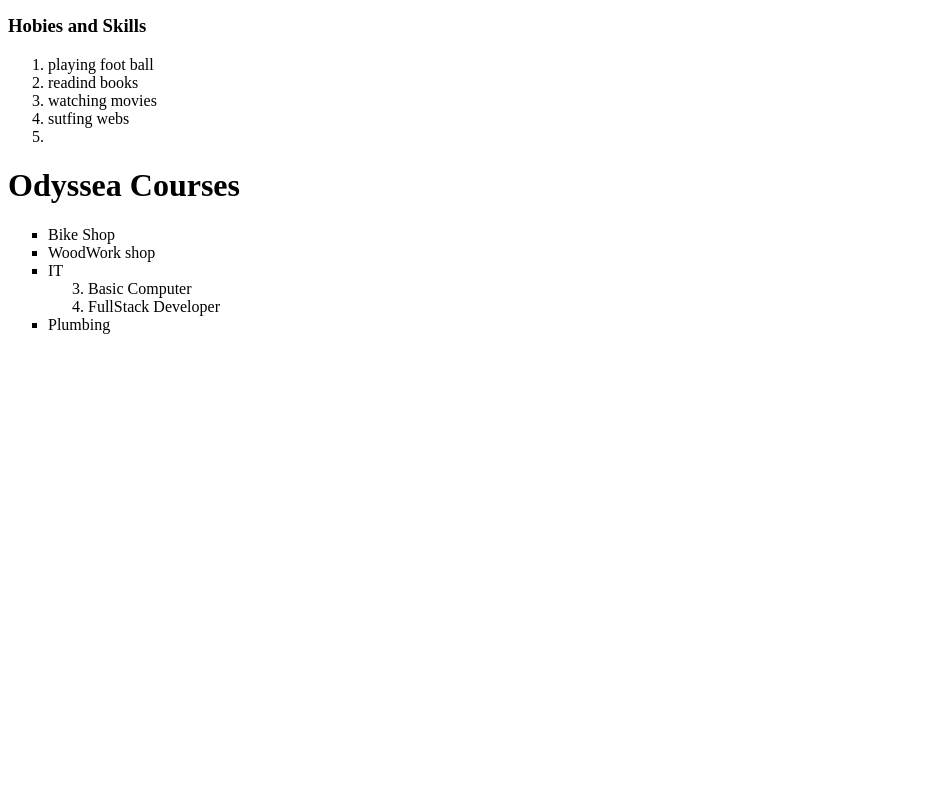
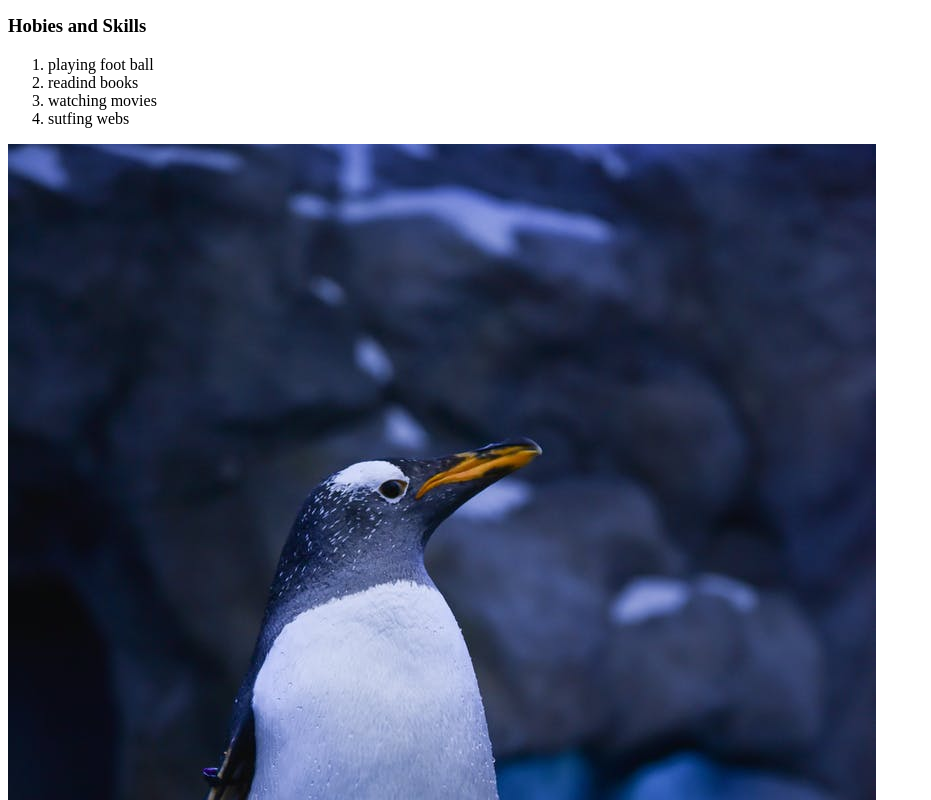
Before and after one commit to aklilumezene/resume, a plain HTML site: page index.html in a window 1280 px wide. Shown: the part 400-1200 px from the top of the page, without its empty margins (0-931 px from the left). Before the commit the page ends 800 px from the top, so only its background shows below. Drawn offline with Linux system fonts and the light colour scheme.

Commit message:
added image

```diff
--- a/index.html
+++ b/index.html
@@ -23,8 +23,8 @@
           <li>readind books</li>
           <li>watching movies</li>
           <li>sutfing webs</li>
-          <li></li>
       </ol>
+      <img src="img/penguin.jpeg" alt="penguin-standing-on-rock-3935496">
 
       <h1>Odyssea Courses</h1>
       <ul style="list-style-type: square;">
```
Also changed, not shown: img/penguin.jpeg (added).
